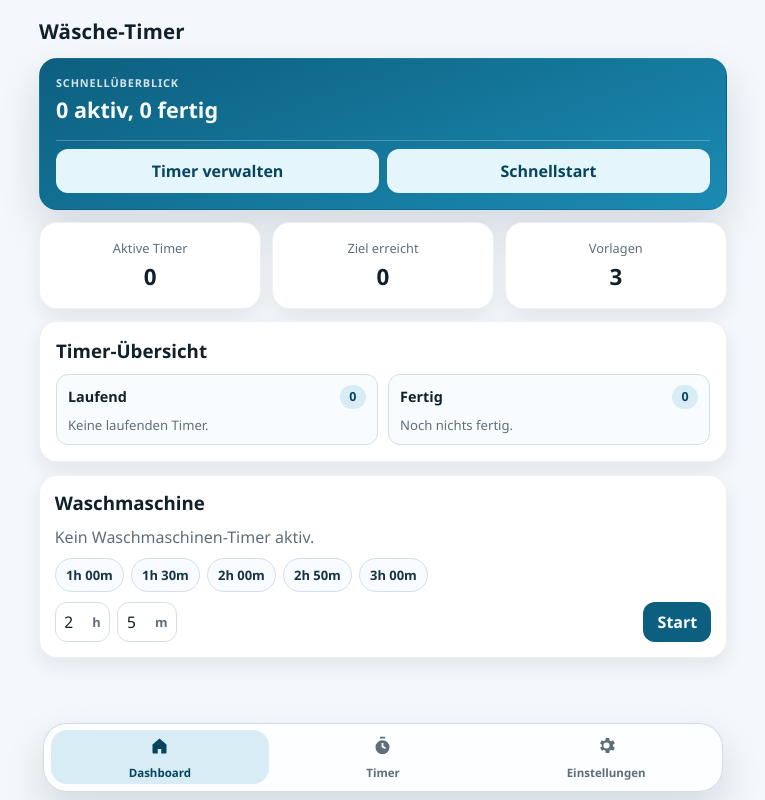
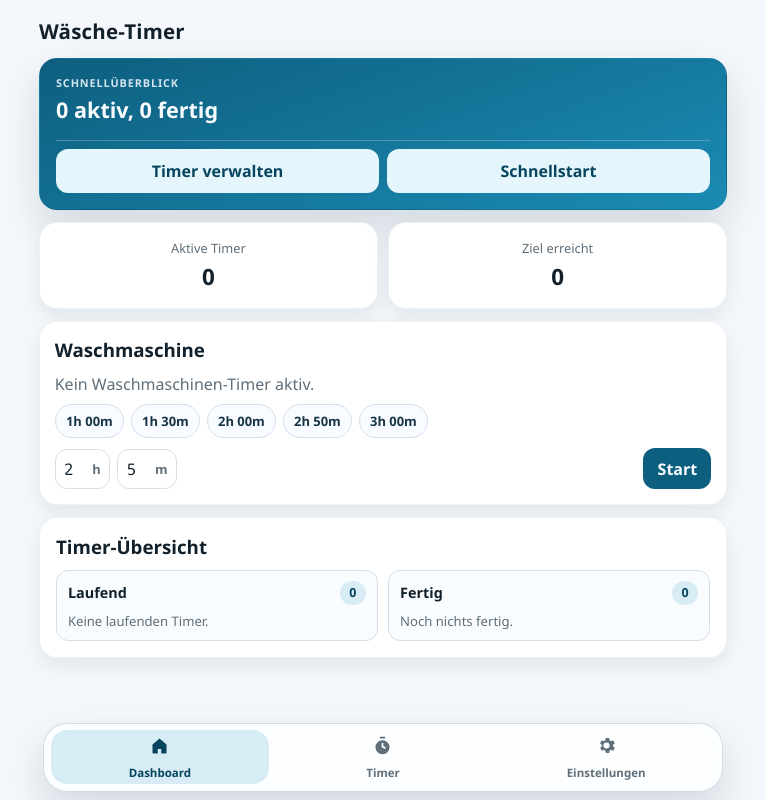
Before and after one commit to blaxcky/wasche-timer-app, a React (Vite) app: page / in a window 1280 px wide. Shown: the whole page, without its empty margins (257-1022 px from the left). Built offline with nearby package versions, Linux system fonts and the light colour scheme.

Commit message:
paar fixes

```diff
--- a/src/app/App.tsx
+++ b/src/app/App.tsx
@@ -99,6 +99,8 @@ function AppContent(): JSX.Element {
   const [newPresetMinutes, setNewPresetMinutes] = useState("50");
   const [installPrompt, setInstallPrompt] = useState<BeforeInstallPromptEvent | null>(null);
   const washingDoneRef = useRef(false);
+  const templateRowRef = useRef<HTMLDivElement | null>(null);
+  const [templateRowScrollable, setTemplateRowScrollable] = useState(false);
 
   useEffect(() => {
     if (state.washingMachine.active) return;
@@ -116,6 +118,27 @@ function AppContent(): JSX.Element {
     window.addEventListener("beforeinstallprompt", onBeforeInstallPrompt);
     return () => window.removeEventListener("beforeinstallprompt", onBeforeInstallPrompt);
   }, []);
+
+  useEffect(() => {
+    if (tab !== "timers") return;
+    const node = templateRowRef.current;
+    if (!node) return;
+
+    const updateScrollable = (): void => {
+      setTemplateRowScrollable(node.scrollWidth - node.clientWidth > 4);
+    };
+
+    updateScrollable();
+
+    const observer = "ResizeObserver" in window ? new ResizeObserver(updateScrollable) : null;
+    observer?.observe(node);
+    window.addEventListener("resize", updateScrollable);
+
+    return () => {
+      observer?.disconnect();
+      window.removeEventListener("resize", updateScrollable);
+    };
+  }, [state.templates.length, tab]);
 
   const sortedTimers = useMemo(
     () => [...state.timers].sort((a, b) => new Date(a.startAt).getTime() - new Date(b.startAt).getTime()),
@@ -153,7 +176,6 @@ function AppContent(): JSX.Element {
 
   const activeCount = runningTimerItems.length;
   const doneCount = finishedTimerItems.length;
-  const templateCount = state.templates.length;
 
   const washingRemaining = useMemo(() => {
     if (!state.washingMachine.active || !state.washingMachine.endAt) return 0;
@@ -238,6 +260,7 @@ function AppContent(): JSX.Element {
   };
 
   const startWashingMachine = (minutes: number): void => {
+    if (state.washingMachine.active) return;
     if (!Number.isFinite(minutes) || minutes <= 0) return;
     dispatch({ type: "START_WASHING_MACHINE", payload: { minutes: Math.floor(minutes) } });
     triggerHaptics(state.settings.hapticsEnabled);
@@ -446,11 +469,81 @@ function AppContent(): JSX.Element {
                 <p>Ziel erreicht</p>
                 <strong>{doneCount}</strong>
               </article>
-              <article className="card kpi-card">
-                <p>Vorlagen</p>
-                <strong>{templateCount}</strong>
-              </article>
             </div>
+
+            <article className="card machine-card">
+              <div className="section-head">
+                <h3>Waschmaschine</h3>
+                {state.washingMachine.active ? (
+                  <button className="btn btn-text" onClick={stopWashingMachine}>Stopp</button>
+                ) : null}
+              </div>
+
+              {state.washingMachine.active && washingEndDate ? (
+                <>
+                  <p className="big-timer machine-big-timer">{isWashingDone ? "Fertig" : formatDuration(washingRemaining)}</p>
+                  <p className="muted machine-end-time">
+                    Ende: {washingEndDate.toLocaleTimeString("de-DE", { hour: "2-digit", minute: "2-digit" })} Uhr
+                  </p>
+                  <div className="progress-track">
+                    <div className="progress-bar" style={{ width: `${washingProgress}%` }} />
+                  </div>
+                </>
+              ) : (
+                <p className="muted">Kein Waschmaschinen-Timer aktiv.</p>
+              )}
+
+              {state.washingMachine.active ? (
+                <p className="muted machine-lock-hint">Neuen Waschmaschinen-Timer erst nach Stopp starten.</p>
+              ) : null}
+
+              <div className="washing-presets machine-presets">
+                {state.settings.defaultWashingPresetsMin.map((value) => (
+                  <button
+                    key={value}
+                    className={`preset-chip ${state.washingMachine.active && value === state.washingMachine.presetMin ? "preset-chip-active" : ""}`}
+                    onClick={() => startWashingMachine(value)}
+                    disabled={state.washingMachine.active}
+                  >
+                    {formatPresetLabel(value)}
+                  </button>
+                ))}
+              </div>
+
+              <div className="machine-inline-controls">
+                <label className={`machine-inline-field ${state.washingMachine.active ? "machine-inline-field-disabled" : ""}`}>
+                  <input
+                    type="number"
+                    min={0}
+                    max={23}
+                    value={machineHours}
+                    onChange={(event) => setMachineHours(event.target.value)}
+                    aria-label="Stunden"
+                    disabled={state.washingMachine.active}
+                  />
+                  <span>h</span>
+                </label>
+                <label className={`machine-inline-field ${state.washingMachine.active ? "machine-inline-field-disabled" : ""}`}>
+                  <input
+                    type="number"
+                    min={0}
+                    max={59}
+                    value={machineInputMinutes}
+                    onChange={(event) => setMachineInputMinutes(event.target.value)}
+                    aria-label="Minuten"
+                    disabled={state.washingMachine.active}
+                  />
+                  <span>m</span>
+                </label>
+                <button
+                  className="btn btn-primary machine-start-btn"
+                  onClick={startCustomWashingMachine}
+                  disabled={state.washingMachine.active}
+                >
+                  Start
+                </button>
+              </div>
+            </article>
 
             <article className="card">
               <div className="section-head">
@@ -499,67 +592,6 @@ function AppContent(): JSX.Element {
               </div>
             </article>
 
-            <article className="card machine-card">
-              <div className="section-head">
-                <h3>Waschmaschine</h3>
-                {state.washingMachine.active ? (
-                  <button className="btn btn-text" onClick={stopWashingMachine}>Stopp</button>
-                ) : null}
-              </div>
-
-              {state.washingMachine.active && washingEndDate ? (
-                <>
-                  <p className="big-timer machine-big-timer">{isWashingDone ? "Fertig" : formatDuration(washingRemaining)}</p>
-                  <p className="muted machine-end-time">
-                    Ende: {washingEndDate.toLocaleTimeString("de-DE", { hour: "2-digit", minute: "2-digit" })} Uhr
-                  </p>
-                  <div className="progress-track">
-                    <div className="progress-bar" style={{ width: `${washingProgress}%` }} />
-                  </div>
-                </>
-              ) : (
-                <p className="muted">Kein Waschmaschinen-Timer aktiv.</p>
-              )}
-
-              <div className="washing-presets machine-presets">
-                {state.settings.defaultWashingPresetsMin.map((value) => (
-                  <button
-                    key={value}
-                    className={`preset-chip ${state.washingMachine.active && value === state.washingMachine.presetMin ? "preset-chip-active" : ""}`}
-                    onClick={() => startWashingMachine(value)}
-                  >
-                    {formatPresetLabel(value)}
-                  </button>
-                ))}
-              </div>
-
-              <div className="machine-inline-controls">
-                <label className="machine-inline-field">
-                  <input
-                    type="number"
-                    min={0}
-                    max={23}
-                    value={machineHours}
-                    onChange={(event) => setMachineHours(event.target.value)}
-                    aria-label="Stunden"
-                  />
-                  <span>h</span>
-                </label>
-                <label className="machine-inline-field">
-                  <input
-                    type="number"
-                    min={0}
-                    max={59}
-                    value={machineInputMinutes}
-                    onChange={(event) => setMachineInputMinutes(event.target.value)}
-                    aria-label="Minuten"
-                  />
-                  <span>m</span>
-                </label>
-                <button className="btn btn-primary machine-start-btn" onClick={startCustomWashingMachine}>Start</button>
-              </div>
-            </article>
-
           </section>
         )}
 
@@ -579,7 +611,10 @@ function AppContent(): JSX.Element {
                     if (event.key === "Enter") addTimer();
                   }}
                 />
-                <div className="template-row">
+                <div
+                  ref={templateRowRef}
+                  className={`template-row ${templateRowScrollable ? "template-row-scrollable" : "template-row-centered"}`}
+                >
                   {state.templates.map((template) => (
                     <button
                       key={template.id}
--- a/src/styles.css
+++ b/src/styles.css
@@ -147,7 +147,7 @@ button:focus-visible {
 
 .kpi-grid {
   display: grid;
-  grid-template-columns: repeat(3, minmax(0, 1fr));
+  grid-template-columns: repeat(2, minmax(0, 1fr));
   gap: 0.65rem;
 }
 
@@ -288,6 +288,11 @@ button:focus-visible {
   height: 8px;
 }
 
+.machine-lock-hint {
+  margin-top: 0.4rem;
+  font-size: 0.78rem;
+}
+
 .inline-form {
   display: grid;
   grid-template-columns: repeat(3, minmax(0, 1fr));
@@ -368,6 +373,14 @@ button:focus-visible {
   padding-bottom: 0.35rem;
 }
 
+.template-row-centered {
+  justify-content: center;
+}
+
+.template-row-scrollable {
+  justify-content: flex-start;
+}
+
 .chip {
   border: 1px solid var(--line);
   background: #f8fbff;
@@ -439,6 +452,15 @@ button:focus-visible {
   font-size: 0.81rem;
 }
 
+.preset-chip:disabled {
+  opacity: 0.55;
+  cursor: not-allowed;
+}
+
+.preset-chip-active:disabled {
+  opacity: 1;
+}
+
 .preset-chip-active {
   border-color: var(--primary);
   background: #d7ecf5;
@@ -505,10 +527,24 @@ button:focus-visible {
   font-weight: 700;
 }
 
+.machine-inline-field-disabled {
+  background: #f1f5f9;
+}
+
+.machine-inline-field input:disabled {
+  color: var(--muted);
+  cursor: not-allowed;
+}
+
 .machine-start-btn {
   min-height: 40px;
   margin-left: auto;
   white-space: nowrap;
+}
+
+.machine-start-btn:disabled {
+  opacity: 0.6;
+  cursor: not-allowed;
 }
 
 .timer-list {
```
